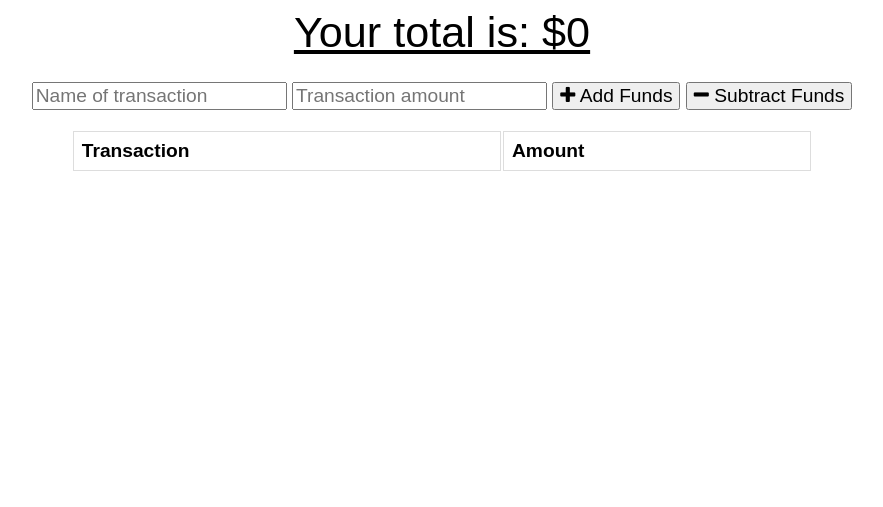
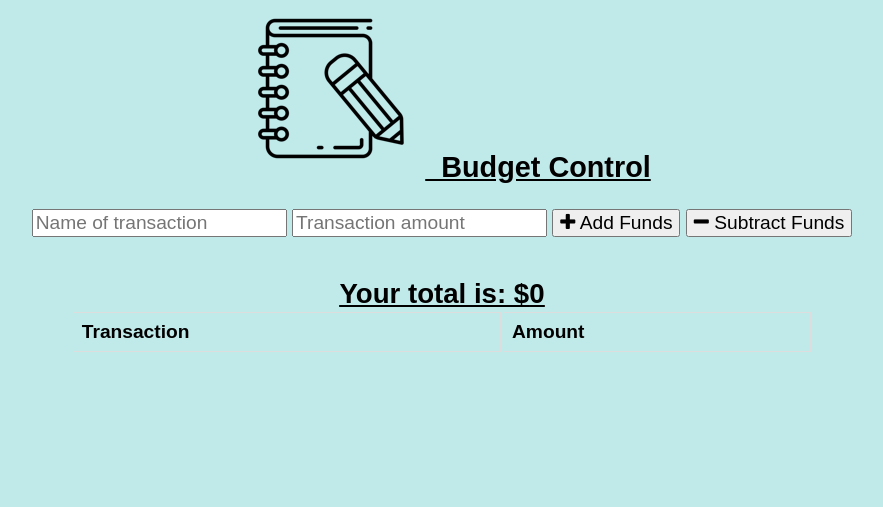
Before and after one commit to adriana-carmo/Budget_Control, a website: page public/index.html in a window 1280 px wide. Shown: the whole page, without its empty margins (198-1081 px from the left). Drawn offline with nearby package versions, Linux system fonts and the light colour scheme; no server answers.

Commit message:
Altered title and total in HTML and CSS

```diff
--- a/public/index.html
+++ b/public/index.html
@@ -5,18 +5,17 @@
   <meta name="viewport" content="width=device-width, initial-scale=1.0">
   <meta http-equiv="X-UA-Compatible" content="ie=edge">
   <meta name="theme-color" content="#317EFB">
-  <link rel="shortcut icon" href="icons/icon-192x192.png" type="image/x-icon">
+  <link rel="shortcut icon" href="public/icons/icon-192x192.png" type="image/x-icon">
 
   <link rel="stylesheet" href="https://stackpath.bootstrapcdn.com/font-awesome/4.7.0/css/font-awesome.min.css">
   <link rel="stylesheet" href="styles.css">
+  <link rel="manifest" href="manifest.json" />
 
   <title>Budget Tracker</title>
 </head>
 <body>
   <div class="wrapper">
-    <div class="total">
-      <div class="total">Your total is: $<span id="total">0</span></div>
-    </div>
+    <div class="title"><img src="icons/icon-192x192.png" />&nbsp; Budget Control</div>
 
     <div class="form">
       <input type="text" id="t-name" placeholder="Name of transaction" />
@@ -24,6 +23,10 @@
       <button id="add-btn"><i class="fa fa-plus buttons"></i> Add Funds</button>
       <button id="sub-btn"><i class="fa fa-minus"></i> Subtract Funds</button>
       <p class="error"></p>
+    </div>
+    <br>
+    <div class="total">
+      <div class="total">Your total is: $<span id="total">0</span></div>
     </div>
 
     <div class="transactions">
@@ -42,6 +45,7 @@
   </div>
 
   <script src="https://cdn.jsdelivr.net/npm/chart.js@2.8.0"></script>
+  <script src="indexedDB.js"></script>
   <script src="index.js"></script>
 </body>
 </html>
--- a/public/styles.css
+++ b/public/styles.css
@@ -1,4 +1,5 @@
 body {
+  background-color: rgb(192, 233, 233);
   font-size: 120%;
   font-family: Arial;
 }
@@ -33,8 +34,15 @@ tr:nth-child(even) {
 }
 
 .total {
+  font-size: 120%;
+  text-decoration: underline;
+  font-weight: bold;
+}
+
+.title {
   font-size: 150%;
   text-decoration: underline;
+  font-weight: bold;
 }
 
 .form {
```
